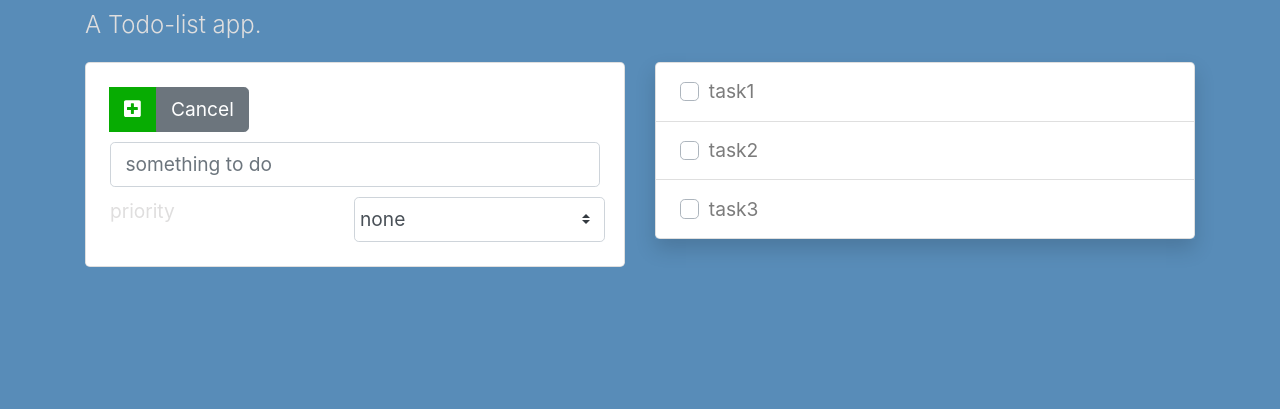
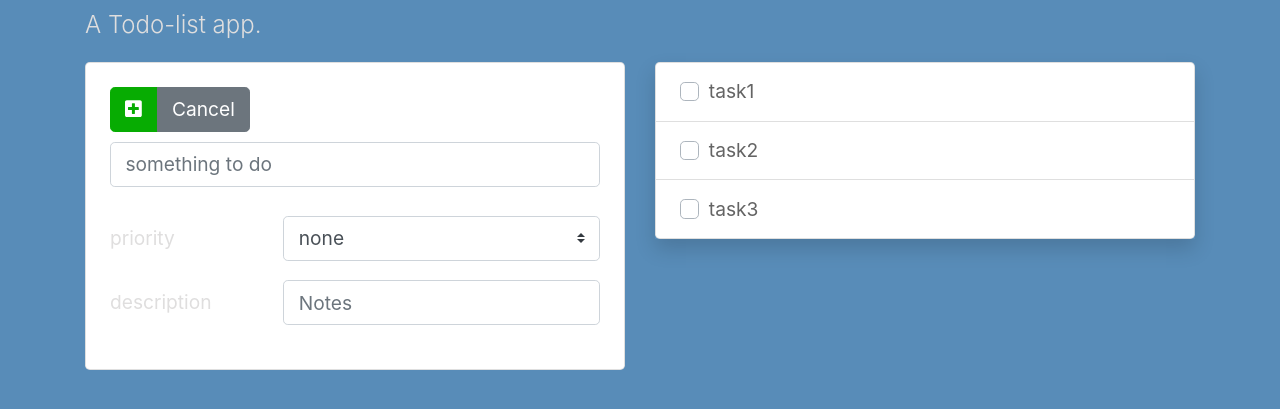
Before and after one commit to RocketJory/todoloo, a website built with webpack: page src/index.html in a window 1280 px wide. Both pictures are taken after a click on the button "New Task". Shown: the part 141-550 px from the top of the page. Built offline with nearby package versions, Linux system fonts and the light colour scheme.

Commit message:
task descriptions

```diff
--- a/src/css/index.scss
+++ b/src/css/index.scss
@@ -1,5 +1,6 @@
 $body-bg: rgb(88, 140, 184);
 $body-color: rgb(223, 222, 222);
+$main-text: rgb(100, 100, 100);
 
 $theme-colors: (
   "primary": #07ac02,
@@ -38,8 +39,12 @@ html {
   @return mix(black, $color, $percentage);
 }
 
+@function lighten($color, $percentage) {
+  @return mix(white, $color, $percentage);
+}
+
 #todolist {
-  color: rgb(124, 124, 124);
+  color: rgb(100, 100, 100);
 }
 
 .task-priority {
@@ -54,6 +59,12 @@ html {
   }
 }
 
+.task-box {
+  .task-description {
+    color: lighten($main-text, 50%);
+  }
+}
+
 .footer {
   position: absolute;
   bottom: 0;
--- a/src/index.html
+++ b/src/index.html
@@ -11,6 +11,7 @@
 
         <main class="container">
 
+            <!-- Header -->
             <div class="row">
                 <div class="col-lg-4 col-md-6 col-sm-10">
                     <h1 id="title" class="display-1">Todoloo</h1>
@@ -20,26 +21,40 @@
 
             <div class="row">
 
+                <!-- New task form -->
                 <div class="col-lg-6 col-md-6 col-sm-10">
                     <div id="add-task" class="card">
                         <div class="card-body">
-                            <div class="btn-group">
                             <button id="new-task-btn" class="btn btn-primary"><i class="fas fa-plus-square"></i> New Task</button>
+                            <div class="btn-group" id="new-task-btn-group">
                                 <button id="add-task-btn" class="btn btn-primary"><i class="fas fa-plus-square"></i></button>
                                 <button id="cancel-task-btn" class="btn btn-secondary">Cancel</button>
                             </div>
 
                             <form id="new-task-form">
-                                <input type="text" class="form-control my-2" name="title" id="task-title" placeholder="something to do">
+                                <div class="form-group row">
+                                    <div class="col">
+                                        <input type="text" class="form-control my-2" name="title" id="task-title" placeholder="something to do"/>
+                                    </div>
+                                </div>
 
-                                <div class="form-row">
-                                    <label class="col" for="task-priority">priority</label>
-                                    <select class="custom-select col" name="priority" id="task-priority">
+                                <div class="form-group row">
+                                    <label class="col col-form-label col-md-4" for="task-priority">priority</label>
+                                    <div class="col">
+                                        <select class="custom-select" name="priority" id="task-priority">
                                             <option selected>none</option>
                                             <option value="low">low</option>
                                             <option value="medium">medium</option>
                                             <option value="high">high</option>
                                         </select>
+                                    </div>
+                                </div>
+
+                                <div class="form-group row">
+                                    <label class="col col-form-label col-md-4" for="task-description">description</label>
+                                    <div class="col">
+                                        <input type="text" class="form-control" name="description" id="task-description" placeholder="Notes"/>
+                                    </div>
                                 </div>
 
                             </form>
@@ -47,6 +62,7 @@
                     </div>
                 </div>
 
+                <!-- Todo list -->
                 <div class="col-lg-6 col-md-6 col-sm-10 my-md-0 my-2">
                     <div id="todolist" class="shadow">
 
--- a/src/js/controller/newTaskController.js
+++ b/src/js/controller/newTaskController.js
@@ -37,12 +37,17 @@ export class NewTaskController {
         const formData = new FormData(this.newTaskView.newTaskForm);
         const taskTitle = formData.get("title");
         const taskPriority = formData.get("priority");
+        const taskDescription = formData.get("description");
 
         // create task
         const task = new TaskModel({title: taskTitle});
-        if (taskPriority ) {
+        if (taskPriority) {
             task.priority = taskPriority;
         }
+        if (taskDescription) {
+            task.description = taskDescription;
+        }
+
         const taskView = new TaskView(this.todolistController.todoListView.elem, task);
         const taskController = new TaskController(task, taskView);
 
--- a/src/js/view/newTaskView.js
+++ b/src/js/view/newTaskView.js
@@ -14,8 +14,11 @@ export class NewTaskView {
         this._showTaskBox = false;
 
         this.newBtn = this.elem.querySelector("#new-task-btn");
+
+        this.newTaskBtnGroup = this.elem.querySelector("#new-task-btn-group");
         this.addBtn = this.elem.querySelector("#add-task-btn");
         this.cancelBtn = this.elem.querySelector("#cancel-task-btn");
+
         this.newTaskForm = this.elem.querySelector("#new-task-form");
 
         this.renderNewTaskForm();
@@ -35,12 +38,10 @@ export class NewTaskView {
     renderNewTaskBtn() {
         if (this._showTaskBox) {
             this.newBtn.style.display = 'none';
-            this.addBtn.style.display = 'block';
-            this.cancelBtn.style.display = 'block';
+            this.newTaskBtnGroup.style.display = 'inline-flex';
         } else {
             this.newBtn.style.display = 'block';
-            this.addBtn.style.display = 'none';
-            this.cancelBtn.style.display = 'none';
+            this.newTaskBtnGroup.style.display = 'none';
         }
     }
 
--- a/src/js/view/taskView.js
+++ b/src/js/view/taskView.js
@@ -52,7 +52,15 @@ export class TaskView {
         taskTitle.innerHTML = this.task.title;
 
         taskLabel.append(taskTitle);
+
         taskBox.append(taskLabel);
+
+        if (this.task.description != null) {
+            const taskDescription = document.createElement("div");
+            taskDescription.classList = "task-description";
+            taskDescription.innerHTML = this.task.description;
+            taskBox.append(taskDescription);
+        }
 
         taskElem.appendChild(taskBox);
 
```
Lines whose indentation alone changed are shown as unchanged.
